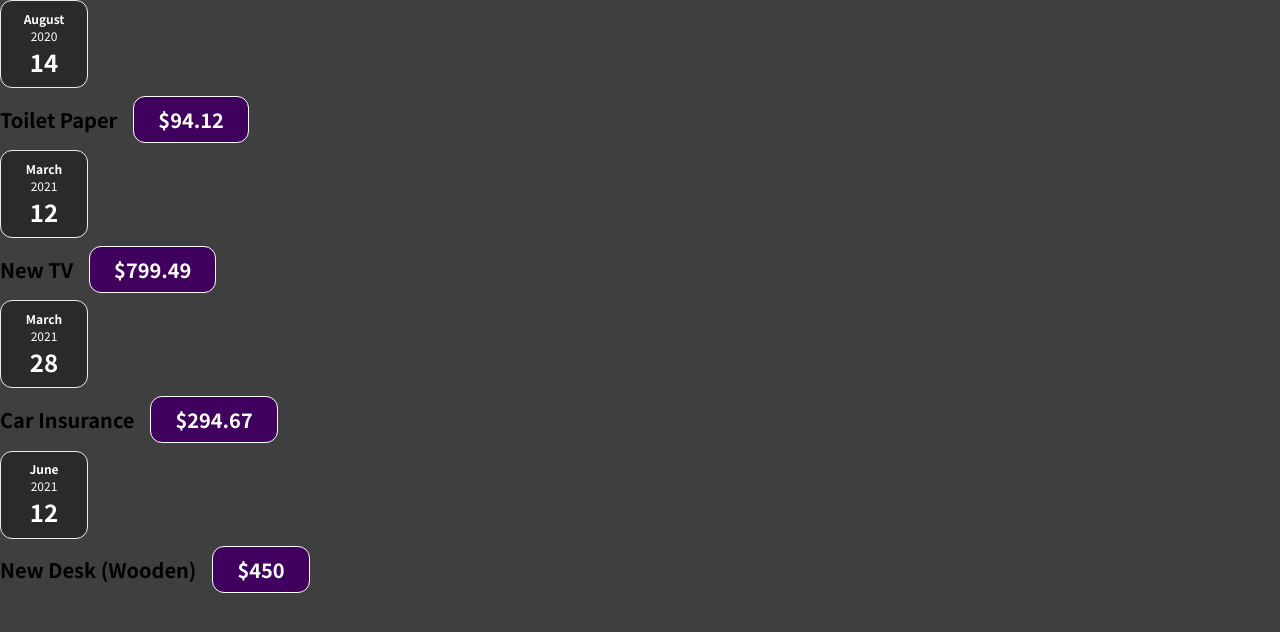
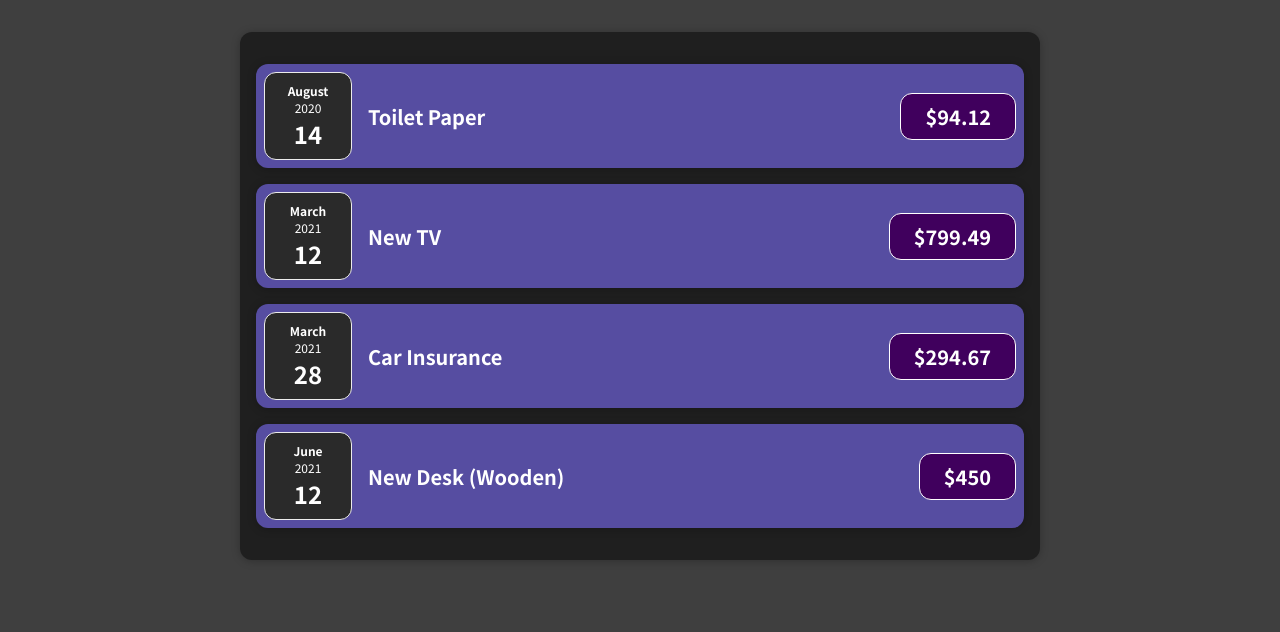
Before and after one commit to lmihelac/react, a React (Create React App) app: page / in a window 1280 px wide. Shown: the top 632 px of the page. Built offline with nearby package versions, Linux system fonts and the light colour scheme.

Commit message:
fixed card.js issues with not reading propertly .css file

```diff
--- a/src/App.js
+++ b/src/App.js
@@ -22,6 +22,12 @@
       amount: 450,
       date: new Date(2021, 5, 12),
     },
+    {
+      id: "e5",
+      title: "Washing Machine",
+      amount: 550,
+      date: new Date(2021, 6, 13),
+    },
   ];
 
   return (
--- a/src/components/Card.css
+++ b/src/components/Card.css
@@ -1,4 +1,5 @@
 .card {
   border-radius: 12px;
   box-shadow: 0 1px 8px rgba(0, 0, 0, 0.25);
+  background-color: rgb(86, 77, 161);
 }
--- a/src/components/Card.js
+++ b/src/components/Card.js
@@ -1,7 +1,11 @@
+import React from "react";
 import "./Card.css";
 
 const Card = (props) => {
-  const classes = "card" + props.className;
+  const classes = "card " + props.className;
+  {
+    /*Pazi na razmak između "Card " + props.classname*/
+  }
   return <div className={classes}>{props.children}</div>;
 };
 
```
